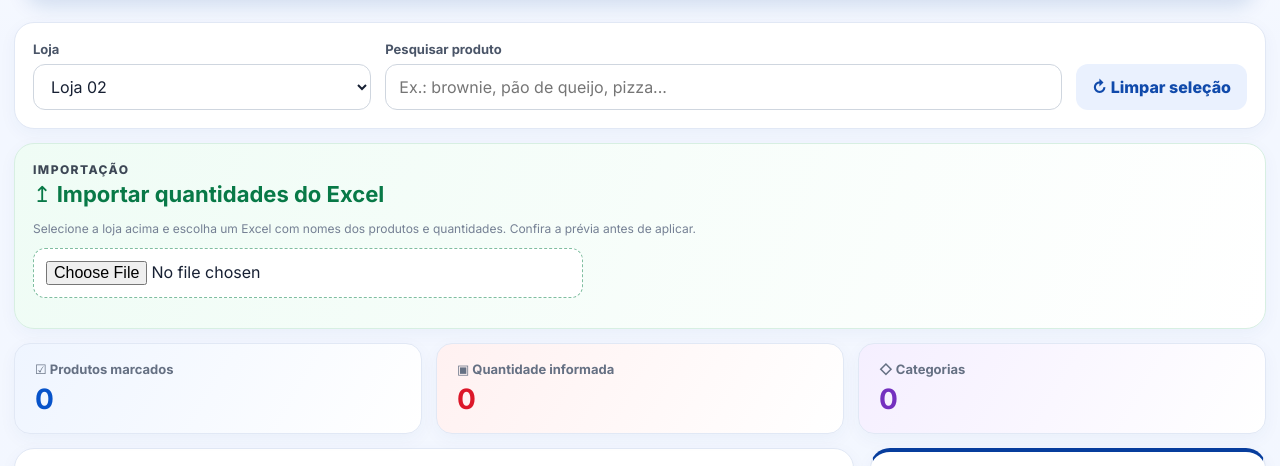
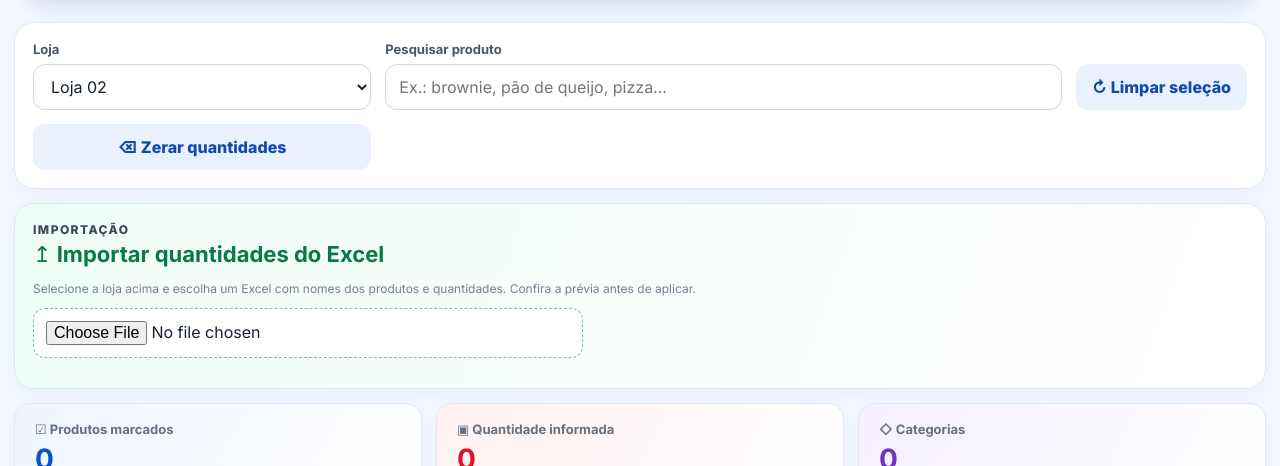
Before and after one commit to owagnerjrr/padaria, a plain HTML site: page index.html in a window 1280 px wide. Shown: the part 326-792 px from the top of the page. Drawn offline with Linux system fonts and the light colour scheme.

Commit message:
Adiciona botão para zerar quantidades sem desmarcar produtos

```diff
--- a/index.html
+++ b/index.html
@@ -36,6 +36,7 @@
         <input id="searchInput" type="search" placeholder="Ex.: brownie, pão de queijo, pizza..." autocomplete="off" />
       </div>
       <button id="clearButton" class="secondary-button" type="button">↻ Limpar seleção</button>
+      <button id="clearQuantitiesButton" class="secondary-button" type="button">⌫ Zerar quantidades</button>
     </section>
 
     <section class="panel import-panel">
```
